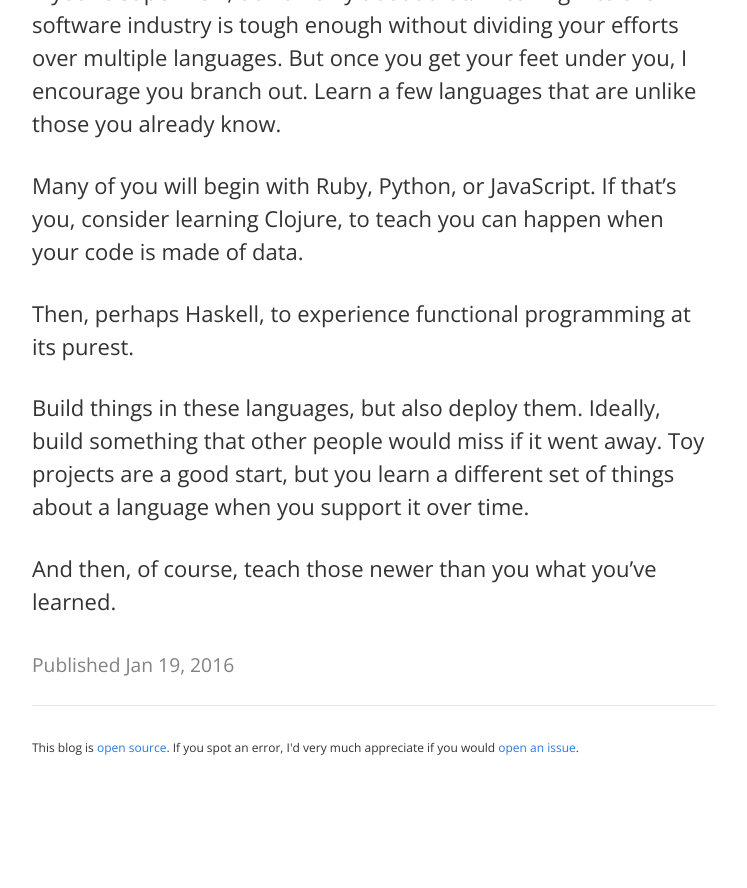
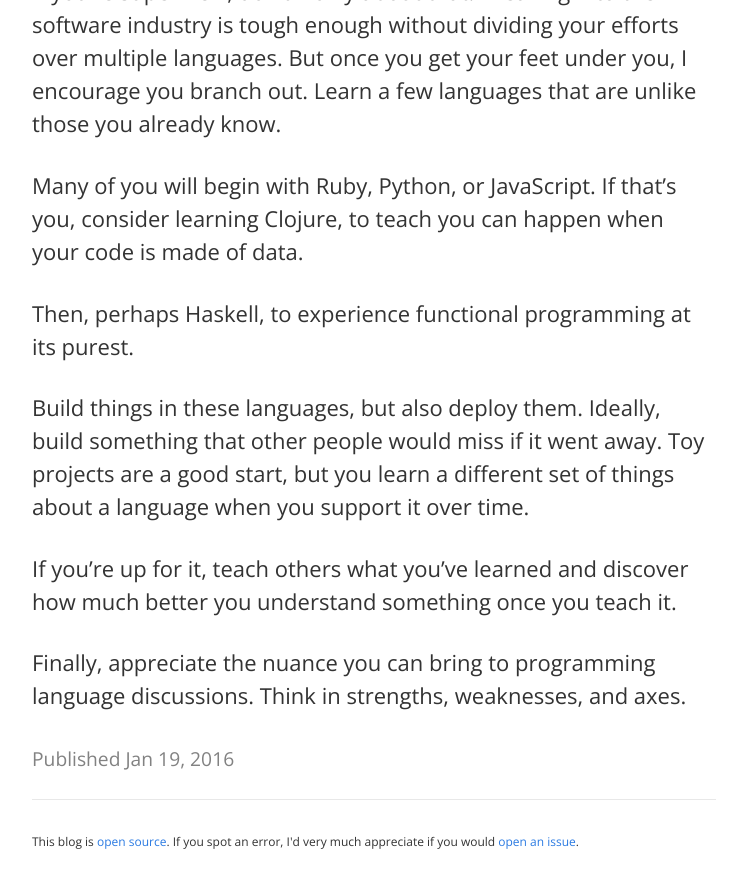
Before and after one commit to r00k/blog, a Jekyll site: the page built from _posts/2016-1-19-compared-to-what.md, in a window 1280 px wide and 900 px high, scrolled down 2803 px. Shown: the top 888 px of the window, without its empty margins (266-1013 px from the left). Built offline with Jekyll 4.4.1, drawn with Linux system fonts in a browser that asks for light colours; before the commit the page ends 3608 px from its top, so only the background shows below that.

Commit message:
I hate this post

```diff
--- a/_posts/2016-1-19-compared-to-what.md
+++ b/_posts/2016-1-19-compared-to-what.md
@@ -63,4 +63,6 @@ Then, perhaps Haskell, to experience functional programming at its purest.
 
 Build things in these languages, but also deploy them. Ideally, build something that other people would miss if it went away. Toy projects are a good start, but you learn a different set of things about a language when you support it over time.
 
-And then, of course, teach those newer than you what you've learned.
+If you're up for it, teach others what you've learned and discover how much better you understand something once you teach it.
+
+Finally, appreciate the nuance you can bring to programming language discussions. Think in strengths, weaknesses, and axes.
```
